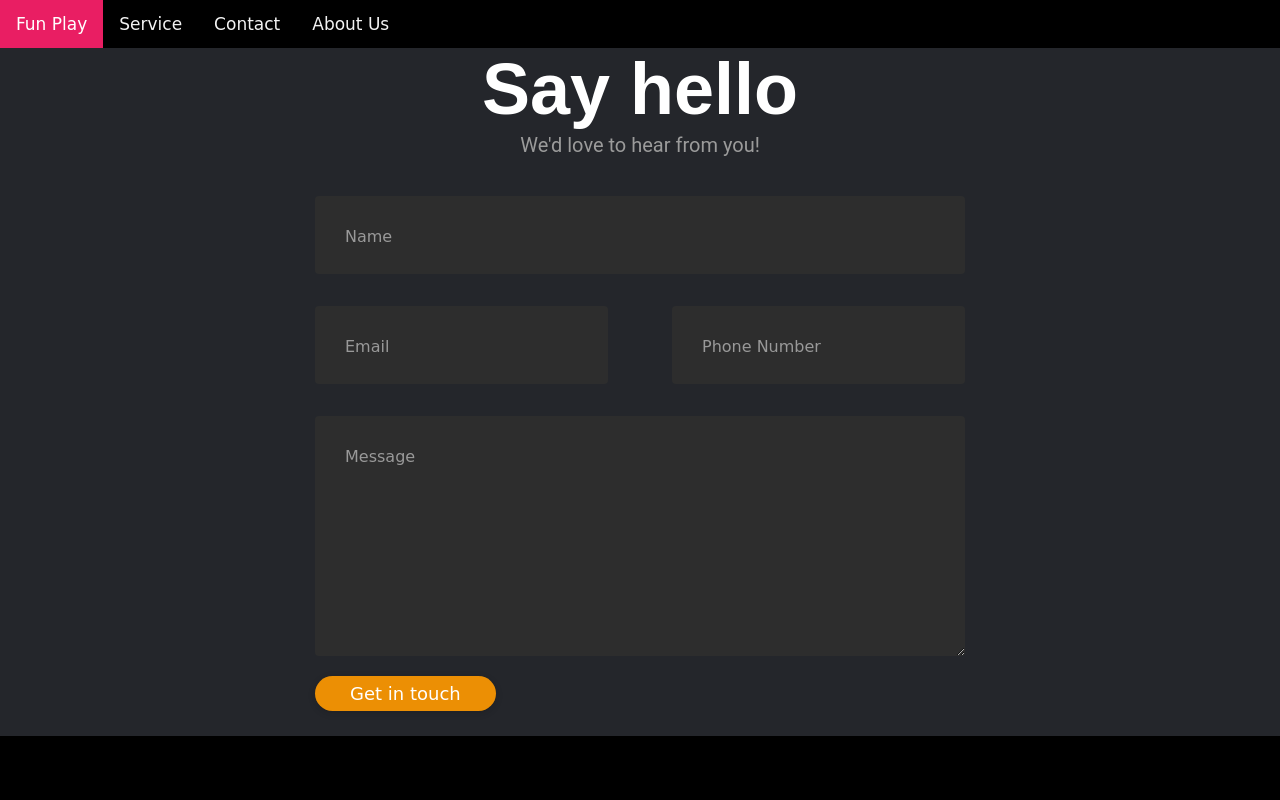
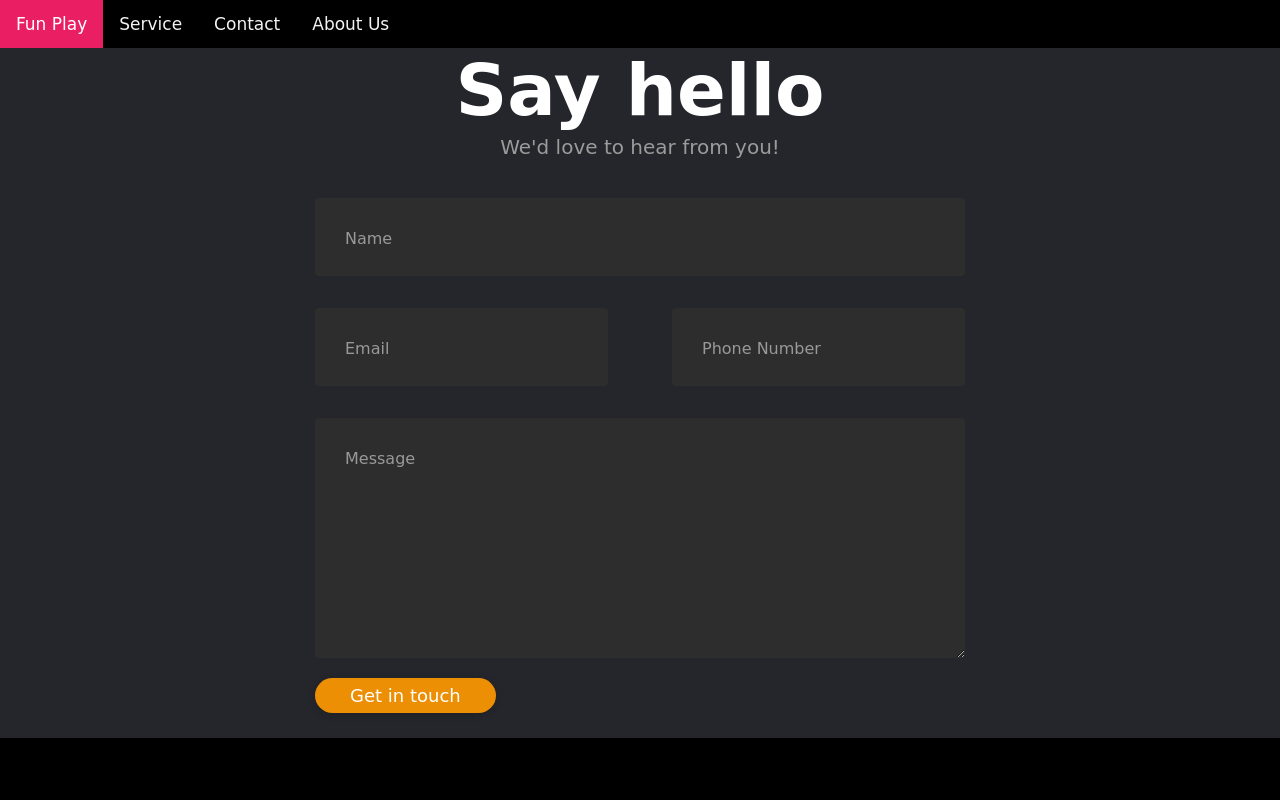
Before and after one commit to HoHuuHuy285/FunPlay, a plain HTML site: page contactus.html in a window 1280 px wide. Shown: the top 800 px of the page. Drawn offline with Linux system fonts and the light colour scheme.

Commit message:
Update contactus.css

```diff
--- a/contactus.css
+++ b/contactus.css
@@ -1,6 +1,5 @@
 
 h1 {
-	font-family: "Poppins", sans-serif, "arial";
 	font-weight: 600;
 	font-size: 72px;
 	color: white;
@@ -8,7 +7,6 @@ h1 {
 }
 
 h4 {
-	font-family: "Roboto", sans-serif, "arial";
 	font-weight: 400;
 	font-size: 20px;
 	color: #9b9b9b;
```
